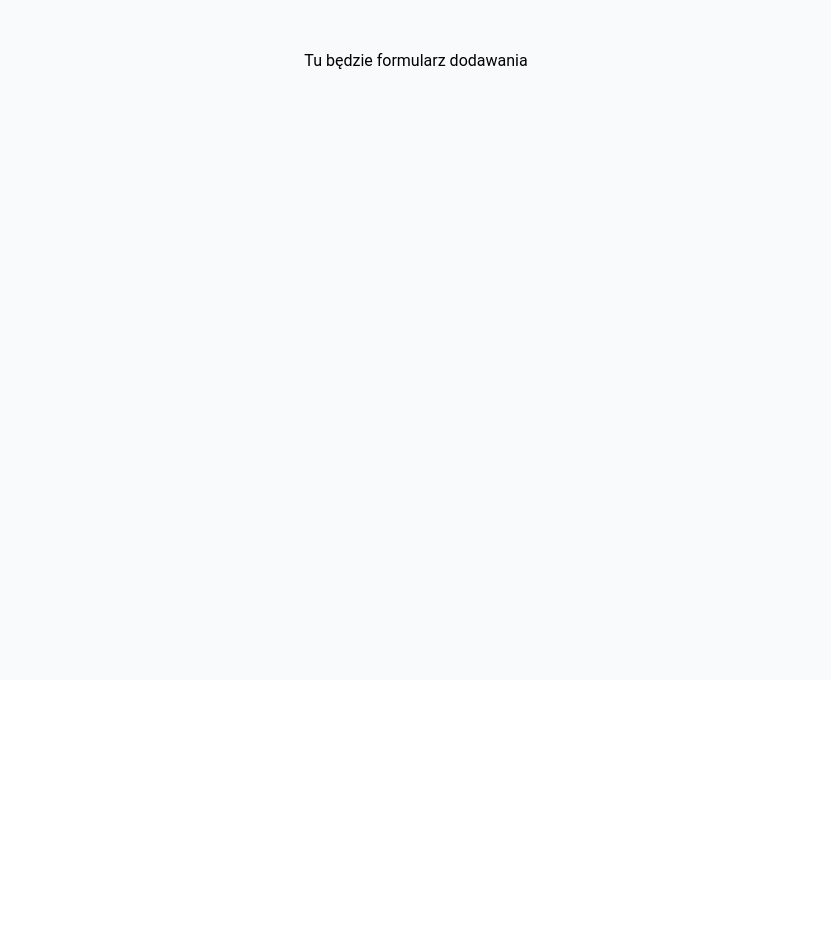
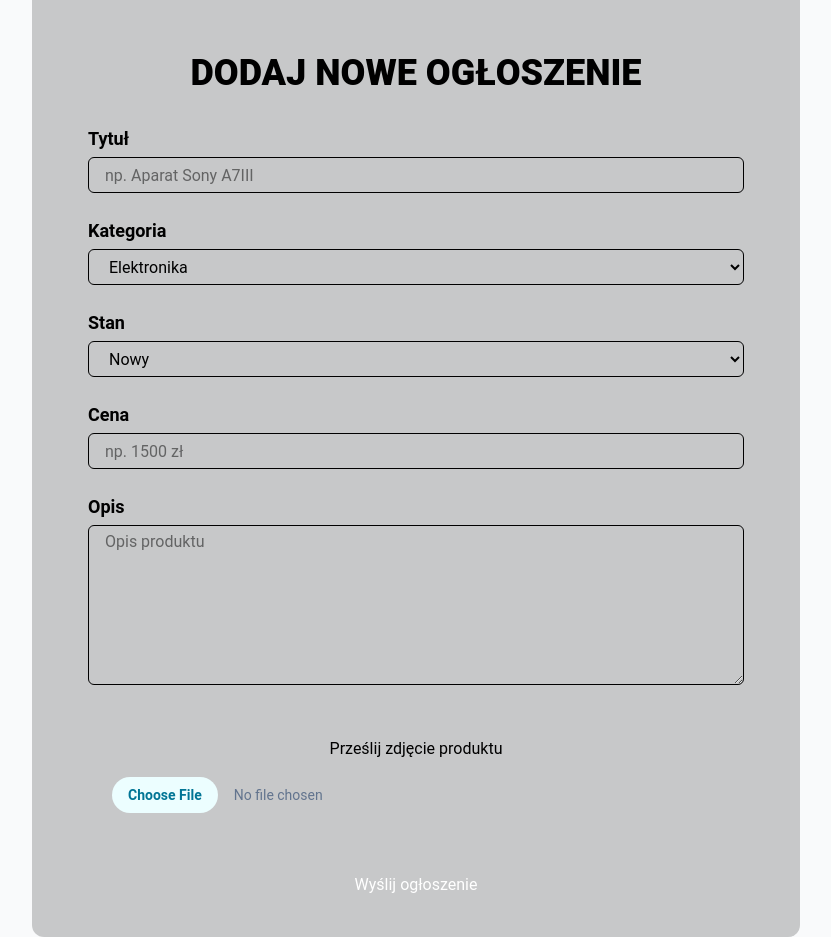
Before and after one commit to DawidKluczewski/AuthenticStore, a React (Vite) app: page /add-post in a window 1280 px wide. Shown: the part 120-1057 px from the top of the page, without its empty margins (224-1055 px from the left). Before the commit the page ends 800 px from the top, so only its background shows below. Built offline with nearby package versions, Linux system fonts and the light colour scheme; no server answers; sample sign-in values are in the browser's storage.

Commit message:
dodanie strony z utworzeniem ogloszenia  oraz wysykanie zdjecia do cloud storage

```diff
--- a/package.json
+++ b/package.json
@@ -14,6 +14,7 @@
     "firebase": "^12.12.0",
     "react": "^19.2.4",
     "react-dom": "^19.2.4",
+    "react-router": "^7.14.1",
     "react-router-dom": "^7.14.1",
     "tailwindcss": "^4.2.2"
   },
--- a/src/App.jsx
+++ b/src/App.jsx
@@ -9,6 +9,7 @@ import Baner from "./components/Baner";
 import MarketPage from "./components/MarketPage";
 import About from "./components/About";
 import Faq from "./components/Faq";
+import AddOffer from "./components/AddOffer.jsx";
 
 function App() {
   const [user, setUser] = useState(null);
@@ -28,13 +29,13 @@ function App() {
     <Router>
       <div className="min-h-screen bg-gray-50 flex flex-col">
         <Navbar user={user} />
-        <main className="flex-grow">
+        <main className="grow">
           <Routes>
             <Route path="/" element={user ? <MarketPage /> : <Baner />} />
             <Route path="/login" element={user ? <Navigate to="/" /> : <AuthPage />} />
             <Route path="/about" element={<About />} />
             <Route path="/faq" element={<Faq />} />
-            <Route path="/add-post" element={user ? <div className="p-20 text-center">Tu będzie formularz dodawania</div> : <Navigate to="/login" />} />
+            <Route path="/add-post" element={user ? <AddOffer /> : <Navigate to="/login" />} />
           </Routes>
         </main>
       </div>
--- /dev/null
+++ b/src/components/AddOffer.jsx
@@ -0,0 +1,126 @@
+
+
+import { useState } from 'react';
+import { storage } from "../firebase.js";
+import { ref, uploadBytes, getDownloadURL } from "firebase/storage";
+const AddOffer = () => {
+
+    const [option, setOption] = useState("")
+    const [file, setFile] = useState(null);
+    const [url, setUrl] = useState("");
+    const [uploading, setUploading] = useState(false);
+
+    const handleUpload = async () => {
+        if (!file) return alert("Wybierz najpierw plik!");
+
+        setUploading(true);
+        try {
+            // 1. Tworzymy referencję (ścieżkę) w chmurze
+            const fileRef = ref(storage, `test_uploads/${Date.now()}_${file.name}`);
+
+            // 2. Wysyłamy plik
+            const snapshot = await uploadBytes(fileRef, file);
+            console.log("Plik wysłany!");
+
+            // 3. Pobieramy link publiczny (opcjonalnie, żeby sprawdzić czy działa)
+            const downloadURL = await getDownloadURL(snapshot.ref);
+            setUrl(downloadURL);
+
+            alert("Sukces! Zdjęcie jest już w chmurze.");
+        } catch (error) {
+            console.error("Błąd wysyłania:", error);
+        }
+        setUploading(false);
+    };
+
+
+    return (
+        <div className='flex flex-col items-center w-full mt-4 '>
+
+            <form>
+
+                <div className="flex flex-col w-3xl bg-black/20 px-10 py-5 rounded-xl">
+                    <h1 className="text-4xl mt-12 font-black uppercase text-center mb-5">Dodaj nowe ogłoszenie</h1>
+
+                    <div className="flex flex-col gap-1 w-full px-4 py-3">
+                        <p className="font-semibold text-lg">Tytuł</p>
+                        <input type="text" placeholder="np. Aparat Sony A7III" className="w-full border rounded-md px-4 py-1 h-9" />
+                    </div>
+
+                    <div className="flex flex-col gap-1 w-full px-4 py-3">
+                        <p className="font-semibold text-lg">Kategoria</p>
+                        <select className="w-full border rounded-md px-4 py-1 h-9">
+                            <option>Elektronika</option>
+                            <option>Ubrania</option>
+                            <option>Motoryzacja</option>
+                            <option>Zwierzęta</option>
+                            <option>Żywność</option>
+                            <option>Sport</option>
+                            <option>Dom i Ogród</option>
+                            <option>Inne</option>
+                        </select>
+                    </div>
+
+                    <div className="flex flex-col gap-1 w-full px-4 py-3">
+                        <p className="font-semibold text-lg">Stan</p>
+                        <select className="w-full border rounded-md px-4 py-1 h-9" value={option} onChange={(e) => setOption(e.target.value)}>
+                            <option>Nowy</option>
+                            <option>Używany</option>
+                            <option>Uszkodzony</option>
+                        </select>
+
+                        {option === "Używany" ? (
+                            <div className="flex flex-col mt-3">
+                                <p className="text-black/70 italic font-medium">Wybierz stan: </p>
+                                <select className="w-full border rounded-md px-4 py-1 h-9">
+                                    <option>Jak nowy</option>
+                                    <option>Bardzo dobry</option>
+                                    <option>Dobry</option>
+                                    <option>Przeciętny</option>
+                                </select></div>
+                        ) : null}
+                    </div>
+
+                    <div className="flex flex-col gap-1 w-full px-4 py-3">
+                        <p className="font-semibold text-lg">Cena</p>
+                        <input type="number" placeholder="np. 1500 zł" className="w-full border rounded-md px-4 py-1 h-9" />
+                    </div>
+
+                    <div className="flex flex-col gap-1 w-full px-4 py-3">
+                        <p className="font-semibold text-lg">Opis</p>
+                        <textarea placeholder="Opis produktu" className="w-full border rounded-md px-4 py-1 min-h-40 " />
+                    </div>
+
+
+                    <div className="flex flex-col items-center p-10 gap-4">
+                        <p>Prześlij zdjęcie produktu</p>
+                        {url && (
+                            <div className="mt-4">
+                                <img src={url} alt="Uploaded" className="w-64 rounded-lg shadow-md" />
+                            </div>
+                        )}
+                        <input
+                            type="file"
+                            onChange={(e) => setFile(e.target.files[0])}
+                            className="block w-full text-sm text-slate-500 file:mr-4 file:py-2 file:px-4 file:rounded-full file:border-0 file:text-sm file:font-semibold file:bg-cyan-50 file:text-cyan-700 hover:file:bg-cyan-100"
+                        />
+
+                    </div>
+                    <div className="flex flex-col gap-1 w-full px-4 py-3">
+
+                        <button type="submit" onClick={handleUpload} disabled={uploading} className="bg-navy-900 text-white px-6 py-2 rounded-lg hover:bg-cyan-600 transition-all disabled:opacity-50"
+                        >
+                            {uploading ? "Wysyłam..." : "Wyślij ogłoszenie"}
+
+                        </button>
+                    </div>
+                </div>
+            </form >
+
+
+
+        </div >
+    )
+}
+
+export default AddOffer
--- a/src/firebase.js
+++ b/src/firebase.js
@@ -2,6 +2,7 @@ import { initializeApp } from "firebase/app";
 import { getAnalytics } from "firebase/analytics";
 import { getFirestore } from "firebase/firestore";
 import { getAuth } from "firebase/auth";
+import { getStorage } from "firebase/storage";
 
 const firebaseConfig = {
   apiKey: "AIzaSyDUWfy8LbOYjz1EWXRXTI9NZLJWVyHjeUo",
@@ -18,3 +19,4 @@ const analytics = getAnalytics(app);
 
 export const db = getFirestore(app);
 export const auth = getAuth(app);
+export const storage = getStorage(app);
```
Also changed, not shown: 1 other file (tests, documents, lock files or other folders).
